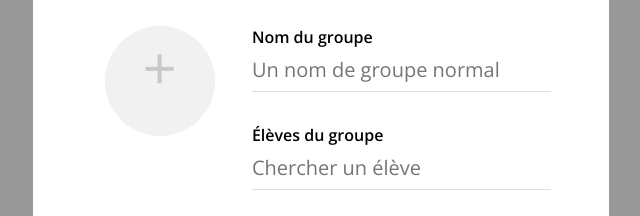
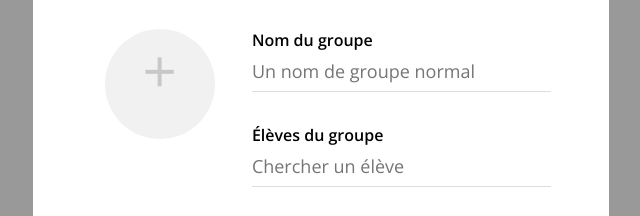
Before and after one commit to benImran/saroyy, a website: page app/popin.html in a window 1280 px wide. Shown: the part 266-482 px from the top of the page, 159-799 px from the left. Drawn offline with nearby package versions, Linux system fonts and the light colour scheme; files that its build step writes are made by us from their sources.

Commit message:
fix big text input font size

```diff
--- a/app/scss/01_ui/_form.scss
+++ b/app/scss/01_ui/_form.scss
@@ -24,7 +24,7 @@
     padding: 0 0 .5rem 0;
     border: none;
     border-bottom: 1px solid #DEDEDE;
-    font-size: $size15;
+    font-size: $size2;
     font-weight: $flight;
 }
 
```
